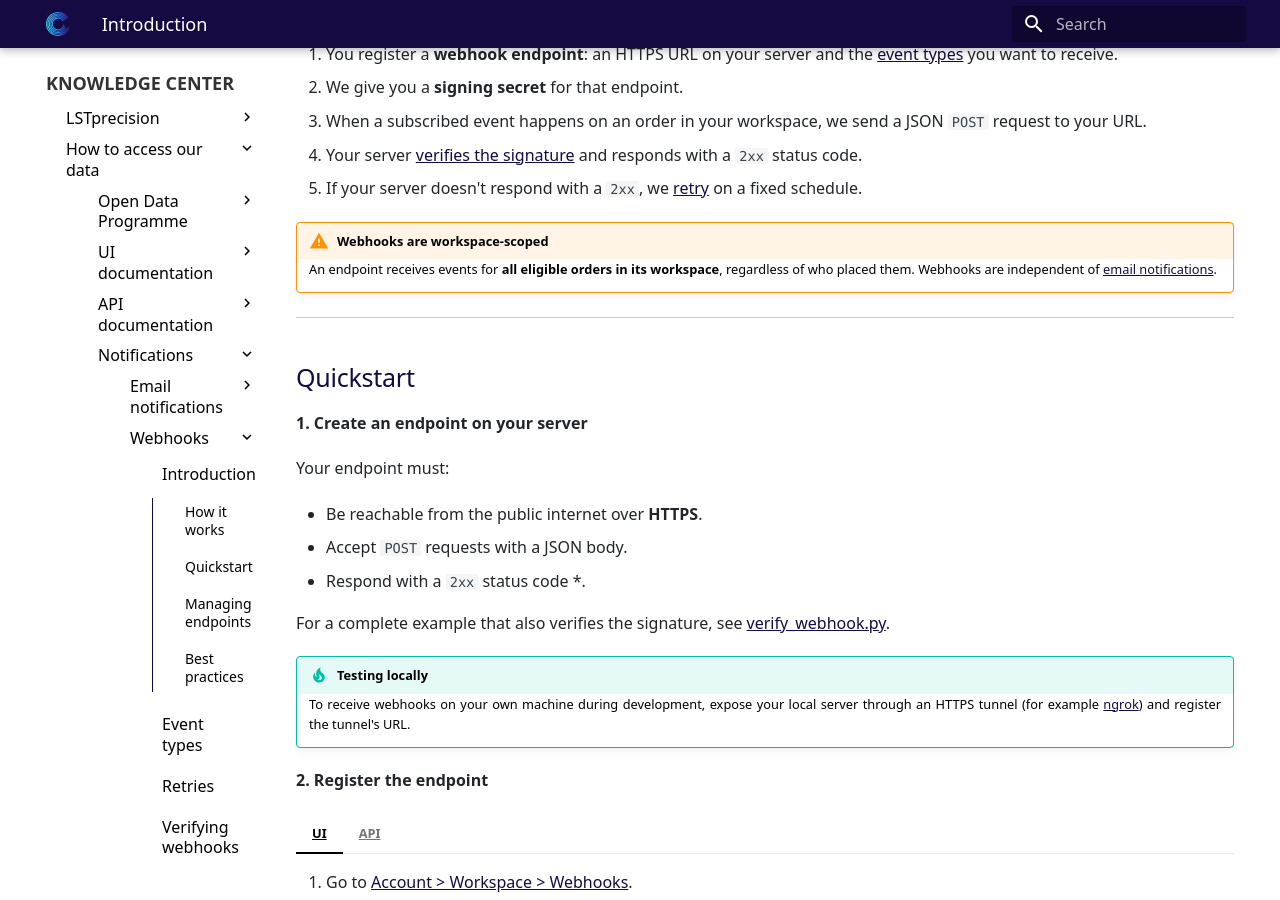
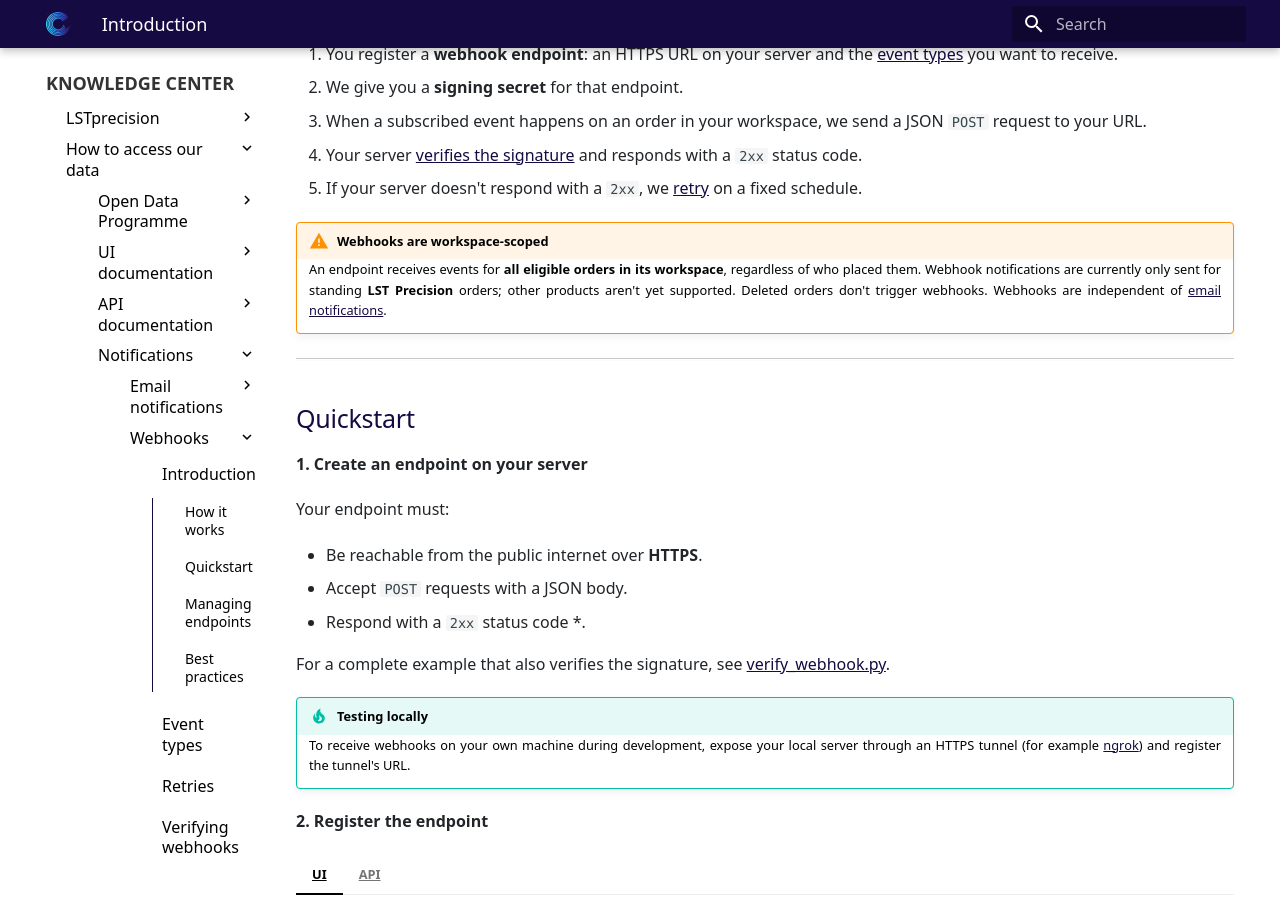
Before and after one commit to constellr/product-lst, an MkDocs documentation site: the page built from docs/notifications/webhooks/introduction.md, in a window 1280 px wide and 900 px high, scrolled down 456 px. Built offline with MkDocs 1.6.1 and Material for MkDocs 9.7.7, drawn with Linux system fonts in a browser that asks for light colours; the version menu is left out.

Commit message:
mention eligible orders

```diff
--- a/docs/notifications/webhooks/introduction.md
+++ b/docs/notifications/webhooks/introduction.md
@@ -19,7 +19,7 @@
 5. If your server doesn't respond with a `2xx`, we [retry](retries.md) on a fixed schedule.
 
 !!! warning "Webhooks are workspace-scoped"
-    An endpoint receives events for **all eligible orders in its workspace**, regardless of who placed them. Webhooks are independent of [email notifications](../email-notifications.md).
+    An endpoint receives events for **all eligible orders in its workspace**, regardless of who placed them. Webhook notifications are currently only sent for standing **LST Precision** orders; other products aren't yet supported. Deleted orders don't trigger webhooks. Webhooks are independent of [email notifications](../email-notifications.md).
 
 ---
 
```
Also changed, not shown: docs/UI-documentation.md (+1 -1 lines).
